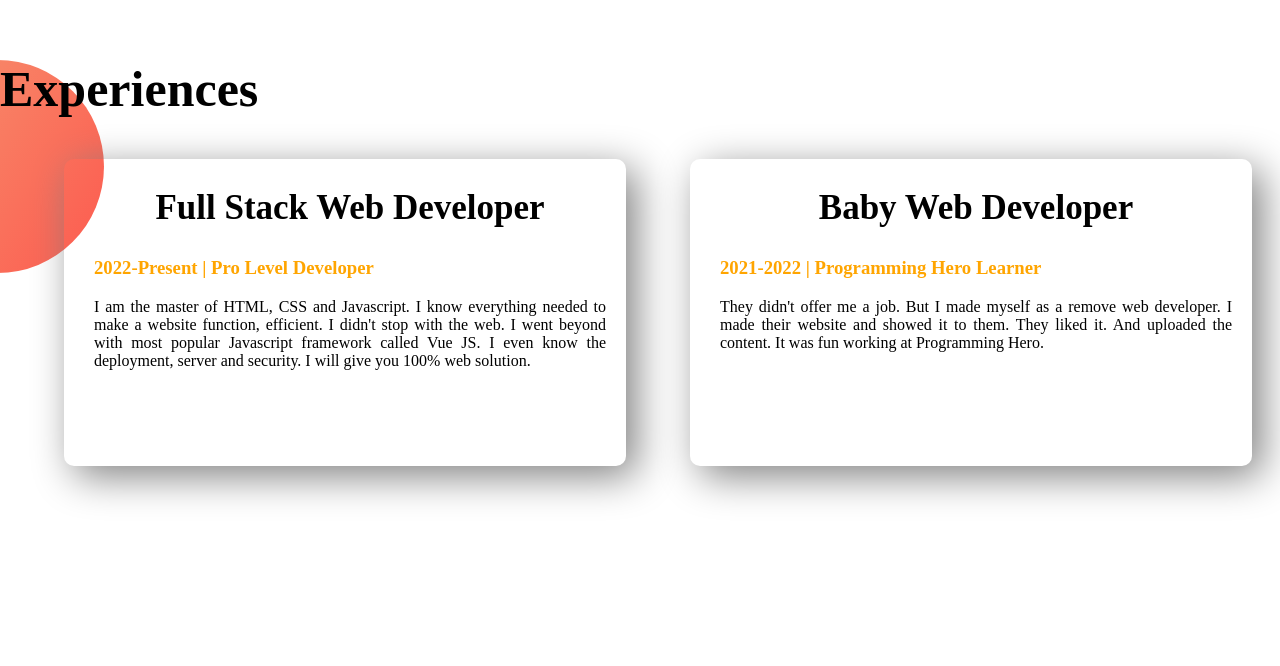
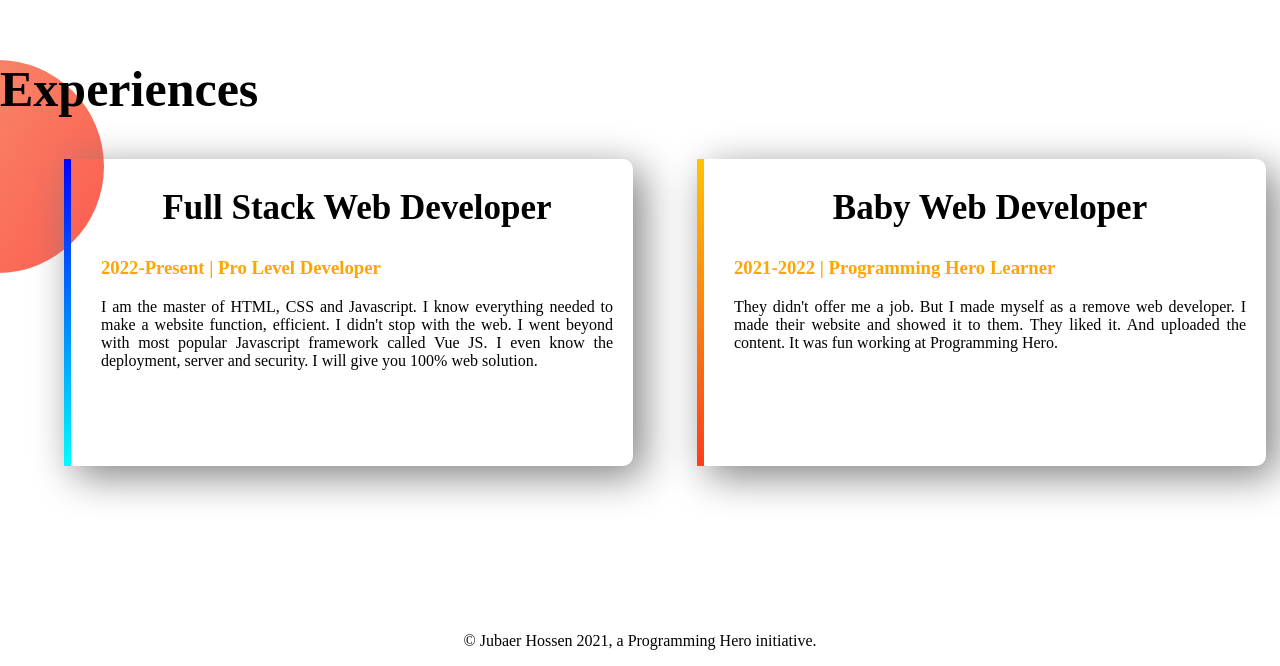
Before and after one commit to jubaer-hossen/second-portfolio, a plain HTML site: page index.html in a window 1280 px wide. Shown: the part 1446-2112 px from the top of the page. Before the commit the page ends 2062 px from the top, so only its background shows below. Drawn offline with Linux system fonts and the light colour scheme; a web font is replaced by a local one.

Commit message:
added fotter

```diff
--- a/index.html
+++ b/index.html
@@ -64,6 +64,8 @@
             </div>
         </div>
     </section>
-
+<footer>
+    <p id="fot">© Jubaer Hossen 2021, a Programming Hero initiative.</p>
+</footer>
 </body>
 </html>
--- a/style.css
+++ b/style.css
@@ -36,7 +36,18 @@ h2{
     padding-right: 20px;
     text-align: justify;
 }
+#exp-second{
+    border-left: solid 7px;
+    border-image: linear-gradient(rgb(255, 196, 0), rgb(255, 61, 27)  );
+    border-image-slice: 1;
 
+}
+
+#exp-first{
+    border-left: 7px solid ;
+    border-image: linear-gradient(blue, cyan);
+    border-image-slice: 1;
+}
 p{
     font-weight: 500;
 }
@@ -70,3 +81,7 @@ h1{
     font-weight: 700;
     border-radius: 5px;
 }
+
+#fot{
+    text-align: center;
+}
```
